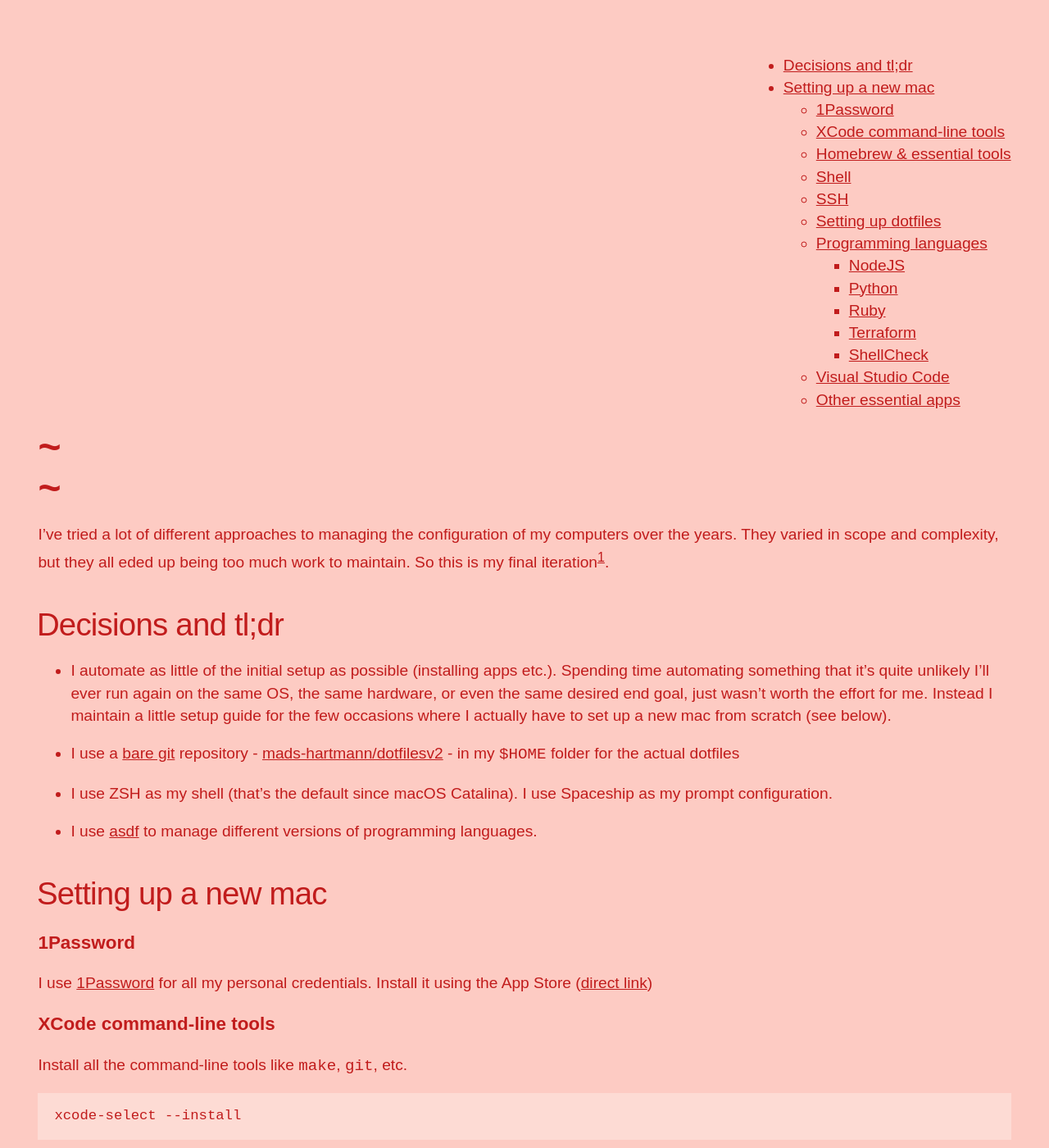
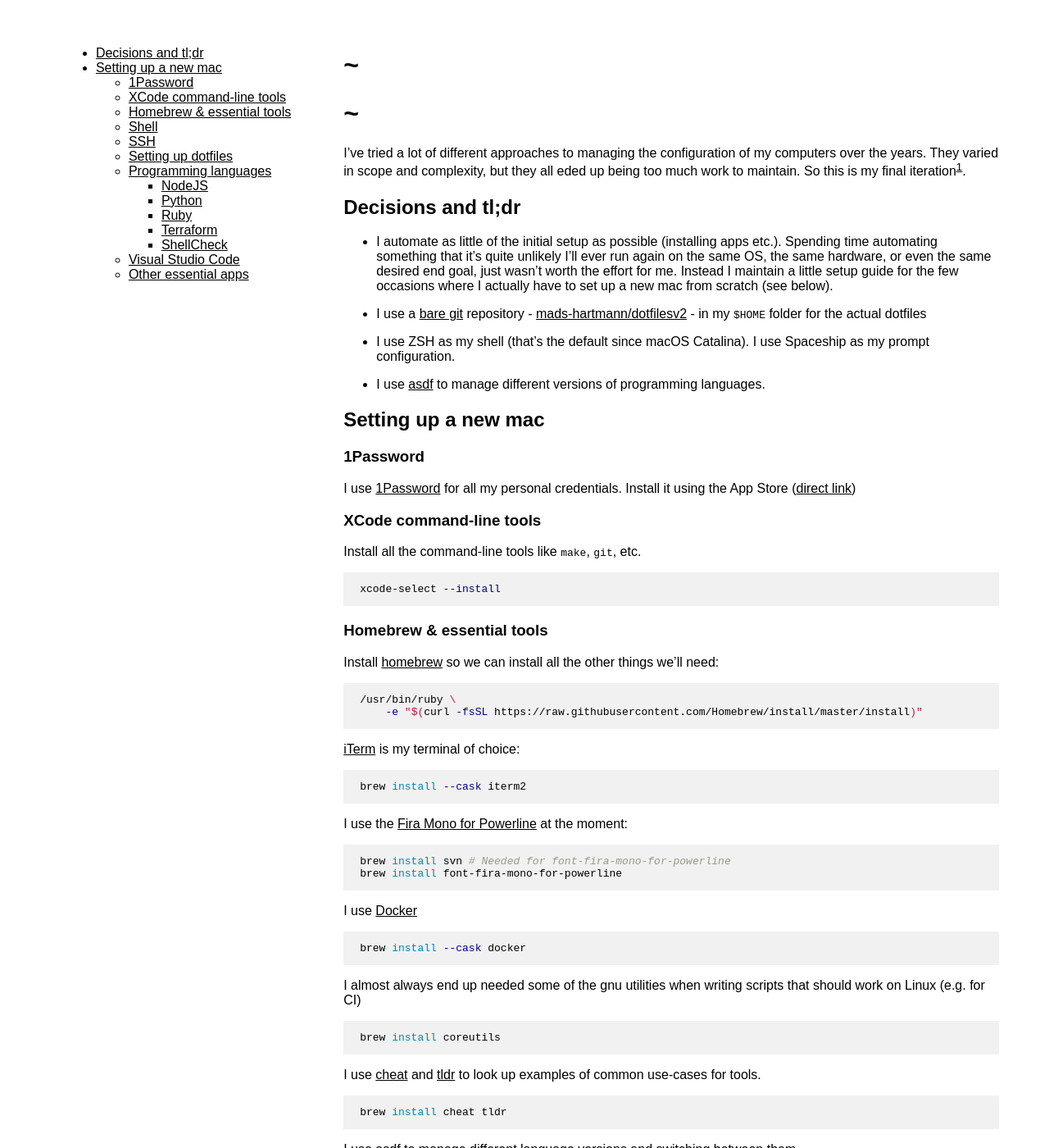
Before and after one commit to mads-hartmann/computer.mads-hartmann.com, a Jekyll site: the page built from computer.mads-hartmann.com/index.md, in a window 1280 px wide and 1400 px high. Shown: the whole window at 82% size. Built offline with Jekyll 4.4.1, drawn with Linux system fonts in a browser that asks for light colours; some web fonts are replaced; our own code applies the rules of GitHub Pages for plain Markdown files; the table of contents is made by our own code.

Commit message:
Go for more default styling

```diff
--- a/computer.mads-hartmann.com/_layouts/default.html
+++ b/computer.mads-hartmann.com/_layouts/default.html
@@ -20,20 +20,15 @@
     </head>
 
     <body>
-        <header></header>
-
         <nav>
             {{ content | toc_only }}
         </nav>
-
         <main aria-label="Content" class="page-content">
             {% if page.title %}
                 <h1>{{ page.title }}</h1>
             {% endif %}
             {{ content | inject_anchors }}
         </main>
-
-        <footer></footer>
     </body>
 
 </html>
--- a/computer.mads-hartmann.com/static/main.css
+++ b/computer.mads-hartmann.com/static/main.css
@@ -2,23 +2,11 @@ body {
   display: grid;
   grid-template-columns: 30% 70%;
   grid-template-rows: auto;
-  grid-template-areas:
-    "header header"
-    "nav main"
-    "footer footer";
+  grid-template-areas: "nav main";
 
   justify-content: center;
 
   font-family: "Muli", sans-serif;
-  font-size: 1.2rem;
-  line-height: 1.7rem;
-  color: #c11c1c;
-
-  background: #fdcbc3;
-}
-
-header {
-  grid-area: header;
 }
 
 main {
@@ -40,27 +28,8 @@ nav {
   box-sizing: border-box;
 }
 
-footer {
-  grid-area: footer;
-}
-
 h1 {
-  text-align: left;
-  margin: 0px;
-  font-size: 3rem;
-  line-height: 3.1rem;
   font-style: monospace;
-}
-
-h2 {
-  letter-spacing: -0.02em;
-  font-weight: 300;
-  font-style: normal;
-  font-size: 2em;
-  margin-left: -1.5px;
-  line-height: 1.2;
-  margin-top: 40px;
-  margin-bottom: 2px;
 }
 
 a {
@@ -69,14 +38,12 @@ a {
 
 pre {
   overflow-x: auto;
-  background: #fddbd4;
+  background: #f1f1f1;
   padding: 1em 20px;
   margin: 0;
-  font-size: 0.9em;
-  line-height: 1.3em;
 }
 
-@media only screen and (max-width: 1440px) {
+@media only screen and (max-width: 768px) {
   body {
     display: block;
     padding: 2em;
--- a/computer.mads-hartmann.com/static/pygments-theme.css
+++ b/computer.mads-hartmann.com/static/pygments-theme.css
@@ -1,35 +1,208 @@
-.highlight .hll { background-color: #ffffcc }
-.highlight .c { font-style: italic; color: #aa8c8c; } /* Comment */
-.highlight .err { border: 1px solid #FF0000 } /* Error */
-.highlight .k { font-weight: bold } /* Keyword */
-.highlight .cm { font-style: italic } /* Comment.Multiline */
-.highlight .c1 { font-style: italic } /* Comment.Single */
-.highlight .cs { font-style: italic } /* Comment.Special */
-.highlight .ge { font-style: italic } /* Generic.Emph */
-.highlight .gh { font-weight: bold } /* Generic.Heading */
-.highlight .gp { font-weight: bold } /* Generic.Prompt */
-.highlight .gs { font-weight: bold } /* Generic.Strong */
-.highlight .gu { font-weight: bold } /* Generic.Subheading */
-.highlight .kc { font-weight: bold } /* Keyword.Constant */
-.highlight .kd { font-weight: bold } /* Keyword.Declaration */
-.highlight .kn { font-weight: bold } /* Keyword.Namespace */
-.highlight .kr { font-weight: bold } /* Keyword.Reserved */
-.highlight .s { font-style: italic } /* Literal.String */
-.highlight .nc { font-weight: bold } /* Name.Class */
-.highlight .ni { font-weight: bold } /* Name.Entity */
-.highlight .ne { font-weight: bold } /* Name.Exception */
-.highlight .nn { font-weight: bold } /* Name.Namespace */
-.highlight .nt { } /* Name.Tag */
-.highlight .nb { font-weight: bold } /* Name.Builtin */
-.highlight .ow { font-weight: bold } /* Operator.Word */
-.highlight .sb { font-style: italic } /* Literal.String.Backtick */
-.highlight .sc { font-style: italic } /* Literal.String.Char */
-.highlight .sd { font-style: italic } /* Literal.String.Doc */
-.highlight .s2 { font-style: italic } /* Literal.String.Double */
-.highlight .se { font-weight: bold; font-style: italic } /* Literal.String.Escape */
-.highlight .sh { font-style: italic } /* Literal.String.Heredoc */
-.highlight .si { font-weight: bold; font-style: italic } /* Literal.String.Interpol */
-.highlight .sx { font-style: italic } /* Literal.String.Other */
-.highlight .sr { font-style: italic } /* Literal.String.Regex */
-.highlight .s1 { font-style: italic } /* Literal.String.Single */
-.highlight .ss { font-style: italic } /* Literal.String.Symbol */
+.highlight .hll {
+  background-color: #ffffcc;
+}
+.highlight .c {
+  color: #999988;
+  font-style: italic;
+} /* Comment */
+.highlight .err {
+  color: #a61717;
+  background-color: #e3d2d2;
+} /* Error */
+.highlight .k {
+  color: #000000;
+  font-weight: bold;
+} /* Keyword */
+.highlight .o {
+  color: #000000;
+  font-weight: bold;
+} /* Operator */
+.highlight .cm {
+  color: #999988;
+  font-style: italic;
+} /* Comment.Multiline */
+.highlight .cp {
+  color: #999999;
+  font-weight: bold;
+  font-style: italic;
+} /* Comment.Preproc */
+.highlight .c1 {
+  color: #999988;
+  font-style: italic;
+} /* Comment.Single */
+.highlight .cs {
+  color: #999999;
+  font-weight: bold;
+  font-style: italic;
+} /* Comment.Special */
+.highlight .gd {
+  color: #000000;
+  background-color: #ffdddd;
+} /* Generic.Deleted */
+.highlight .ge {
+  color: #000000;
+  font-style: italic;
+} /* Generic.Emph */
+.highlight .gr {
+  color: #aa0000;
+} /* Generic.Error */
+.highlight .gh {
+  color: #999999;
+} /* Generic.Heading */
+.highlight .gi {
+  color: #000000;
+  background-color: #ddffdd;
+} /* Generic.Inserted */
+.highlight .go {
+  color: #888888;
+} /* Generic.Output */
+.highlight .gp {
+  color: #555555;
+} /* Generic.Prompt */
+.highlight .gs {
+  font-weight: bold;
+} /* Generic.Strong */
+.highlight .gu {
+  color: #aaaaaa;
+} /* Generic.Subheading */
+.highlight .gt {
+  color: #aa0000;
+} /* Generic.Traceback */
+.highlight .kc {
+  color: #000000;
+  font-weight: bold;
+} /* Keyword.Constant */
+.highlight .kd {
+  color: #000000;
+  font-weight: bold;
+} /* Keyword.Declaration */
+.highlight .kn {
+  color: #000000;
+  font-weight: bold;
+} /* Keyword.Namespace */
+.highlight .kp {
+  color: #000000;
+  font-weight: bold;
+} /* Keyword.Pseudo */
+.highlight .kr {
+  color: #000000;
+  font-weight: bold;
+} /* Keyword.Reserved */
+.highlight .kt {
+  color: #445588;
+  font-weight: bold;
+} /* Keyword.Type */
+.highlight .m {
+  color: #009999;
+} /* Literal.Number */
+.highlight .s {
+  color: #d01040;
+} /* Literal.String */
+.highlight .na {
+  color: #008080;
+} /* Name.Attribute */
+.highlight .nb {
+  color: #0086b3;
+} /* Name.Builtin */
+.highlight .nc {
+  color: #445588;
+  font-weight: bold;
+} /* Name.Class */
+.highlight .no {
+  color: #008080;
+} /* Name.Constant */
+.highlight .nd {
+  color: #3c5d5d;
+  font-weight: bold;
+} /* Name.Decorator */
+.highlight .ni {
+  color: #800080;
+} /* Name.Entity */
+.highlight .ne {
+  color: #990000;
+  font-weight: bold;
+} /* Name.Exception */
+.highlight .nf {
+  color: #990000;
+  font-weight: bold;
+} /* Name.Function */
+.highlight .nl {
+  color: #990000;
+  font-weight: bold;
+} /* Name.Label */
+.highlight .nn {
+  color: #555555;
+} /* Name.Namespace */
+.highlight .nt {
+  color: #000080;
+} /* Name.Tag */
+.highlight .nv {
+  color: #008080;
+} /* Name.Variable */
+.highlight .ow {
+  color: #000000;
+  font-weight: bold;
+} /* Operator.Word */
+.highlight .w {
+  color: #bbbbbb;
+} /* Text.Whitespace */
+.highlight .mf {
+  color: #009999;
+} /* Literal.Number.Float */
+.highlight .mh {
+  color: #009999;
+} /* Literal.Number.Hex */
+.highlight .mi {
+  color: #009999;
+} /* Literal.Number.Integer */
+.highlight .mo {
+  color: #009999;
+} /* Literal.Number.Oct */
+.highlight .sb {
+  color: #d01040;
+} /* Literal.String.Backtick */
+.highlight .sc {
+  color: #d01040;
+} /* Literal.String.Char */
+.highlight .sd {
+  color: #d01040;
+} /* Literal.String.Doc */
+.highlight .s2 {
+  color: #d01040;
+} /* Literal.String.Double */
+.highlight .se {
+  color: #d01040;
+} /* Literal.String.Escape */
+.highlight .sh {
+  color: #d01040;
+} /* Literal.String.Heredoc */
+.highlight .si {
+  color: #d01040;
+} /* Literal.String.Interpol */
+.highlight .sx {
+  color: #d01040;
+} /* Literal.String.Other */
+.highlight .sr {
+  color: #009926;
+} /* Literal.String.Regex */
+.highlight .s1 {
+  color: #d01040;
+} /* Literal.String.Single */
+.highlight .ss {
+  color: #990073;
+} /* Literal.String.Symbol */
+.highlight .bp {
+  color: #999999;
+} /* Name.Builtin.Pseudo */
+.highlight .vc {
+  color: #008080;
+} /* Name.Variable.Class */
+.highlight .vg {
+  color: #008080;
+} /* Name.Variable.Global */
+.highlight .vi {
+  color: #008080;
+} /* Name.Variable.Instance */
+.highlight .il {
+  color: #009999;
+} /* Literal.Number.Integer.Long */
```
